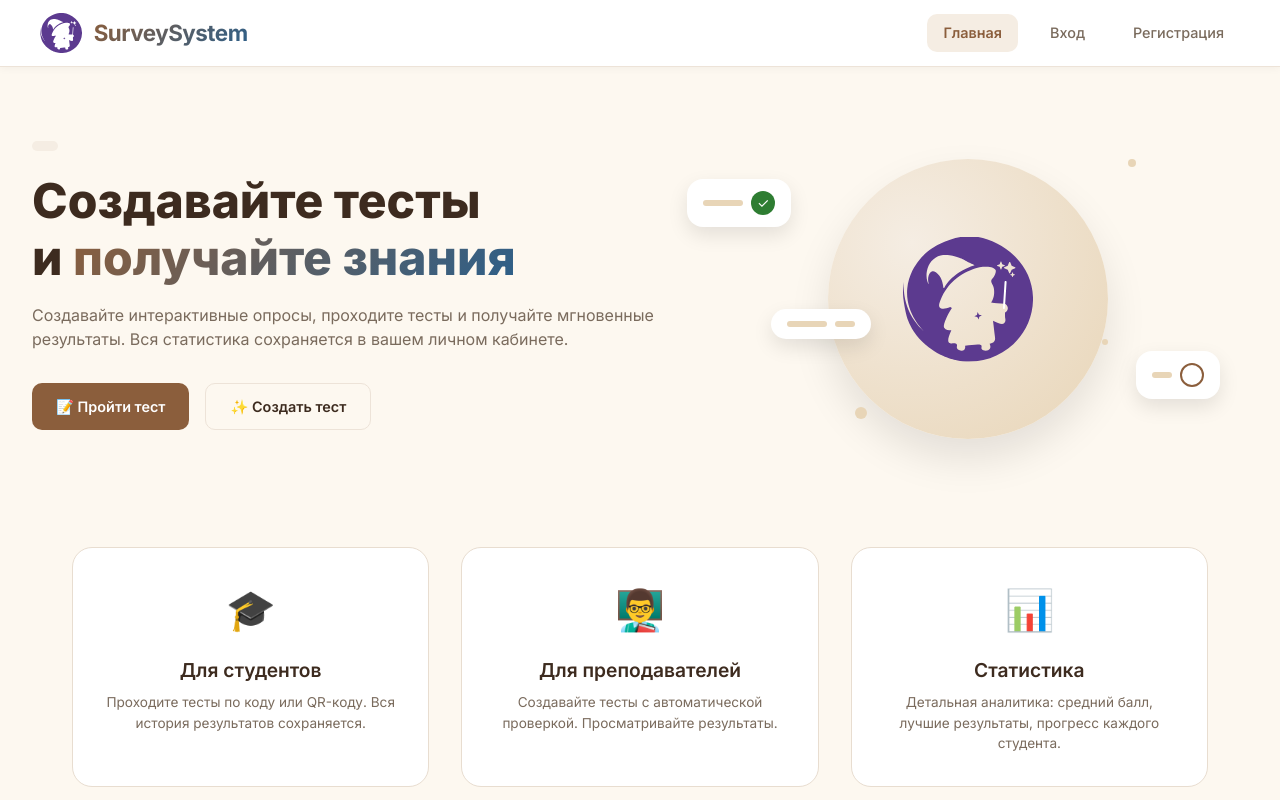
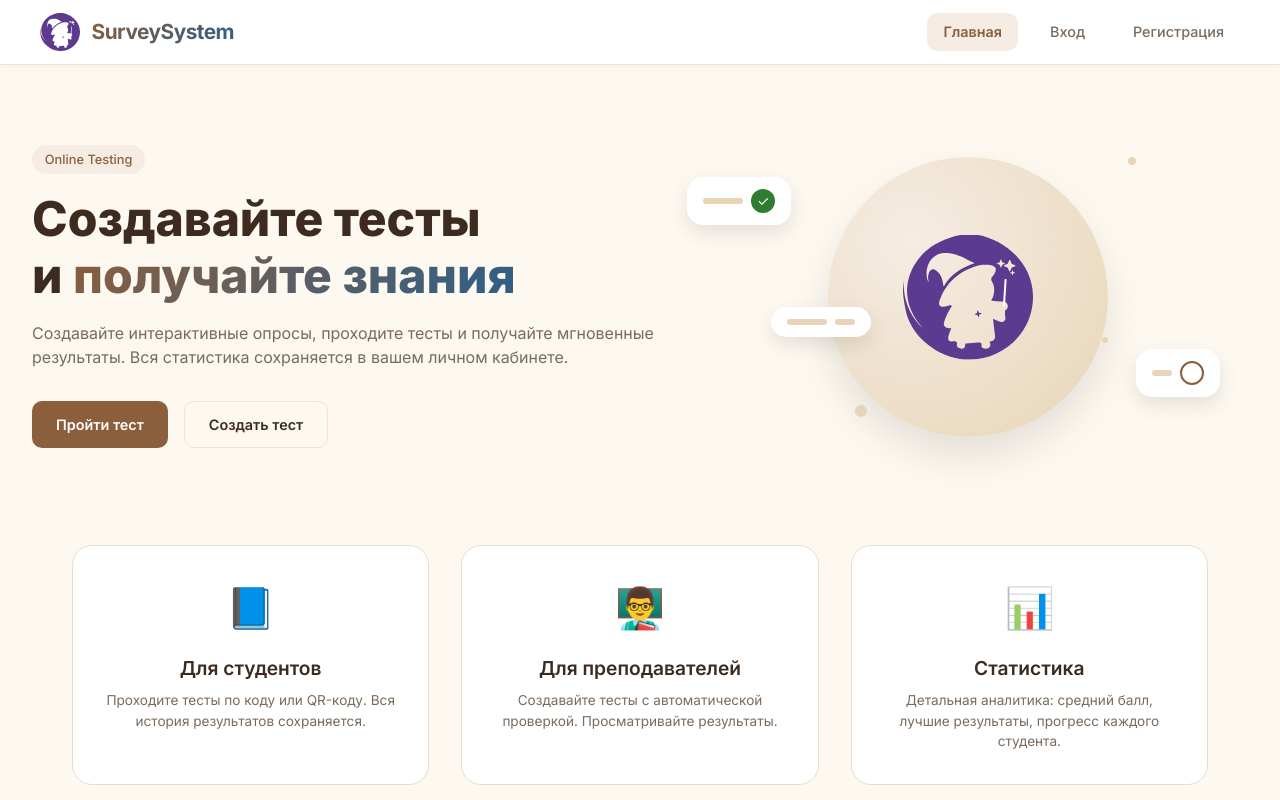
Before and after one commit to Ekaterina4567/survey-system, a Flask app: page / in a window 1280 px wide. Run offline with Flask 3, Linux system fonts and the light colour scheme; some libraries are stand-ins or nearby versions.

Commit message:
Update index.html

```diff
--- a/templates/index.html
+++ b/templates/index.html
@@ -8,53 +8,35 @@
     <link href="https://fonts.googleapis.com/css2?family=Inter:wght@400;500;600;700;800&display=swap" rel="stylesheet">
 </head>
 <body>
-    <!-- НАВИГАЦИЯ С ЛОГОТИПОМ И НАЗВАНИЕМ -->
     <nav class="navbar">
         <a href="/" class="logo-link">
             <img src="/static/Logo.svg" alt="SurveySystem Logo" class="logo-img" onerror="this.style.display='none'">
             <span class="logo-text">SurveySystem</span>
         </a>
         <div class="nav-links" id="nav-links">
-            <a href="/" class="active">Главная</a>
-            <a href="/login_page">Вход</a>
-            <a href="/register_page">Регистрация</a>
+            <!-- Ссылки будут загружены динамически -->
         </div>
     </nav>
 
-    <!-- HERO СЕКЦИЯ -->
     <main class="hero-wrapper">
-        <!-- ЛЕВАЯ ЧАСТЬ: Текст -->
         <div class="hero-content fade-in">
-            <div class="badge"></div>
+            <div class="badge" id="user-greeting">Online Testing</div>
             <h1>Создавайте тесты <br>и <span class="highlight">получайте знания</span></h1>
             <p>
                 Создавайте интерактивные опросы, проходите тесты и получайте мгновенные результаты.
                 Вся статистика сохраняется в вашем личном кабинете.
             </p>
             <div class="hero-buttons">
-                <a href="/take_test" class="btn btn-primary">📝 Пройти тест</a>
-                <a href="/create_test_page" class="btn btn-outline">✨ Создать тест</a>
-            </div>
-
-            <!-- Мини-статистика под текстом -->
-            <div class="hero-stats">
-                <div class="h-stat">
-
-                </div>
-                <div class="h-stat">
-
-                </div>
+                <a href="/take_test" class="btn btn-primary">Пройти тест</a>
+                <a href="/create_test_page" class="btn btn-outline">Создать тест</a>
             </div>
         </div>
 
-        <!-- ПРАВАЯ ЧАСТЬ: Иллюстрация с логотипом ВНУТРИ круга -->
         <div class="hero-visual fade-in">
-            <!-- Фоновый круг (Луна) с логотипом внутри -->
             <div class="big-moon">
                 <img src="/static/Logo.svg" alt="SurveySystem Logo" class="moon-logo">
             </div>
 
-            <!-- Плавающие элементы вокруг круга -->
             <div class="float-card card-1">
                 <div class="card-line"></div>
                 <div class="card-check">✓</div>
@@ -70,17 +52,15 @@
                 <div class="card-line short"></div>
             </div>
 
-            <!-- Декоративные точки -->
             <div class="dot dot-1"></div>
             <div class="dot dot-2"></div>
             <div class="dot dot-3"></div>
         </div>
     </main>
 
-    <!-- БЛОК ПРЕИМУЩЕСТВ -->
     <section class="features-section">
         <div class="feature-card">
-            <div class="feature-icon">🎓</div>
+            <div class="feature-icon">📘</div>
             <h3>Для студентов</h3>
             <p>Проходите тесты по коду или QR-коду. Вся история результатов сохраняется.</p>
         </div>
@@ -125,14 +103,14 @@
         }
 
         .logo-img {
-            height: 40px;
+            height: 38px;
             width: auto;
             display: block;
             object-fit: contain;
         }
 
         .logo-text {
-            font-size: 1.4rem;
+            font-size: 1.3rem;
             font-weight: 700;
             background: linear-gradient(135deg, var(--primary) 0%, var(--secondary) 100%);
             -webkit-background-clip: text;
@@ -189,25 +166,6 @@
             flex-wrap: wrap;
         }
 
-        .hero-stats {
-            display: flex;
-            gap: 2rem;
-            margin-top: 2rem;
-        }
-
-        .h-stat strong {
-            font-size: 1.5rem;
-            font-weight: 800;
-            color: var(--primary);
-            display: block;
-        }
-
-        .h-stat span {
-            font-size: 0.8rem;
-            color: var(--text-secondary);
-        }
-
-        /* Правая иллюстрация */
         .hero-visual {
             position: relative;
             min-height: 400px;
@@ -461,14 +382,19 @@
     </style>
 
     <script>
-        // Динамическая загрузка навигации
         async function loadNav() {
             try {
                 const response = await fetch('/check_auth');
                 const data = await response.json();
                 const navLinks = document.getElementById('nav-links');
+                const greeting = document.getElementById('user-greeting');
 
                 if (data.authenticated) {
+                    const displayName = data.full_name || data.username || 'Пользователь';
+                    greeting.textContent = `Добро пожаловать, ${displayName}!`;
+                    greeting.style.background = 'var(--success-light)';
+                    greeting.style.color = 'var(--success)';
+
                     navLinks.innerHTML = `
                         <a href="/">Главная</a>
                         <a href="/student_dashboard">Мои результаты</a>
@@ -477,6 +403,10 @@
                         <a href="#" onclick="logout()">Выход</a>
                     `;
                 } else {
+                    greeting.textContent = 'Online Testing';
+                    greeting.style.background = 'var(--primary-soft)';
+                    greeting.style.color = 'var(--primary)';
+
                     navLinks.innerHTML = `
                         <a href="/" class="active">Главная</a>
                         <a href="/login_page">Вход</a>
```
Also changed, not shown: other parts of templates/index.html (+0 -40 lines).
